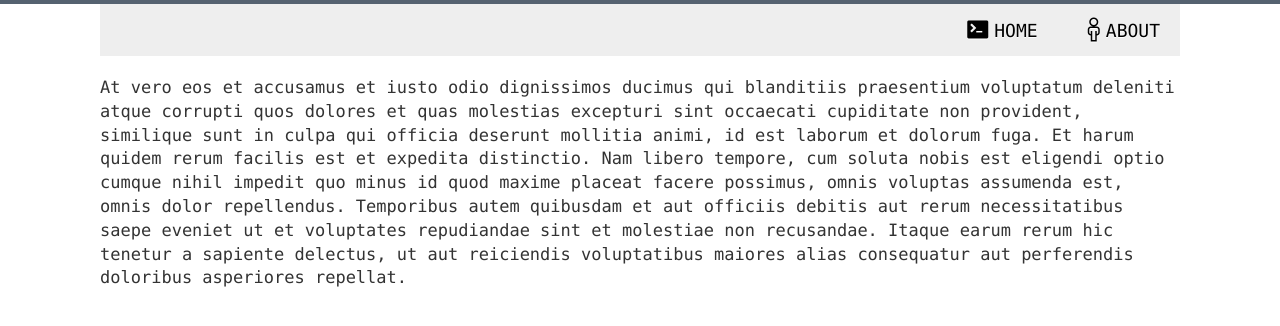
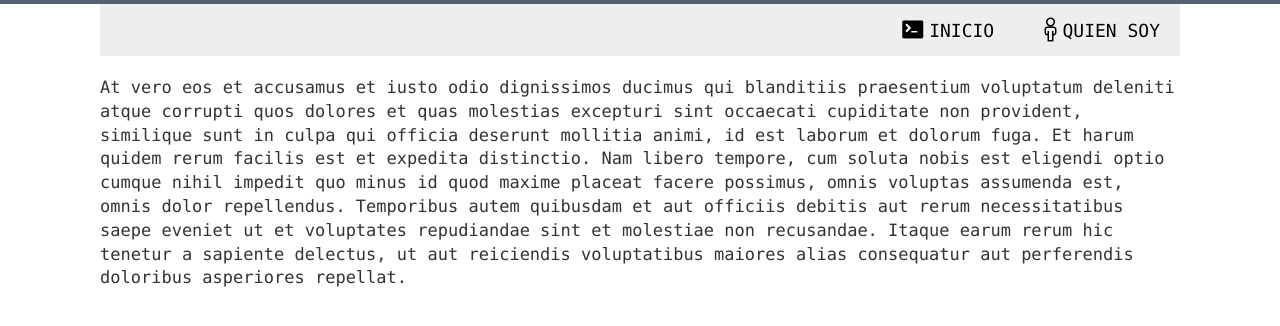
Before and after one commit to YuriAlberto/YuriAlberto.gitgub.io, a Jekyll site: the page built from about.md, in a window 1280 px wide. Shown: the top 326 px of the page. Built offline with Jekyll 4.4.1, drawn with Linux system fonts in a browser that asks for light colours.

Commit message:
cambiar label de encabezado

```diff
--- a/_includes/header.html
+++ b/_includes/header.html
@@ -2,8 +2,8 @@
   <header>
       <ul class="nav">
         <!--Change the  URL here if working on an absolute domain-->
-        <li><a href="{{ site.url }}"><span class="mega-octicon octicon-terminal" style="margin-right: 6px;"></span>Home</a></li>
-        <li><a href="{{ site.url }}/about"><span class="mega-octicon octicon-person" style="margin-right: 6px;"></span>About</a></li>
+        <li><a href="{{ site.url }}"><span class="mega-octicon octicon-terminal" style="margin-right: 6px;"></span>Inicio</a></li>
+        <li><a href="{{ site.url }}/about"><span class="mega-octicon octicon-person" style="margin-right: 6px;"></span>Quien Soy</a></li>
       </ul>
   </header>
 </div>
```
